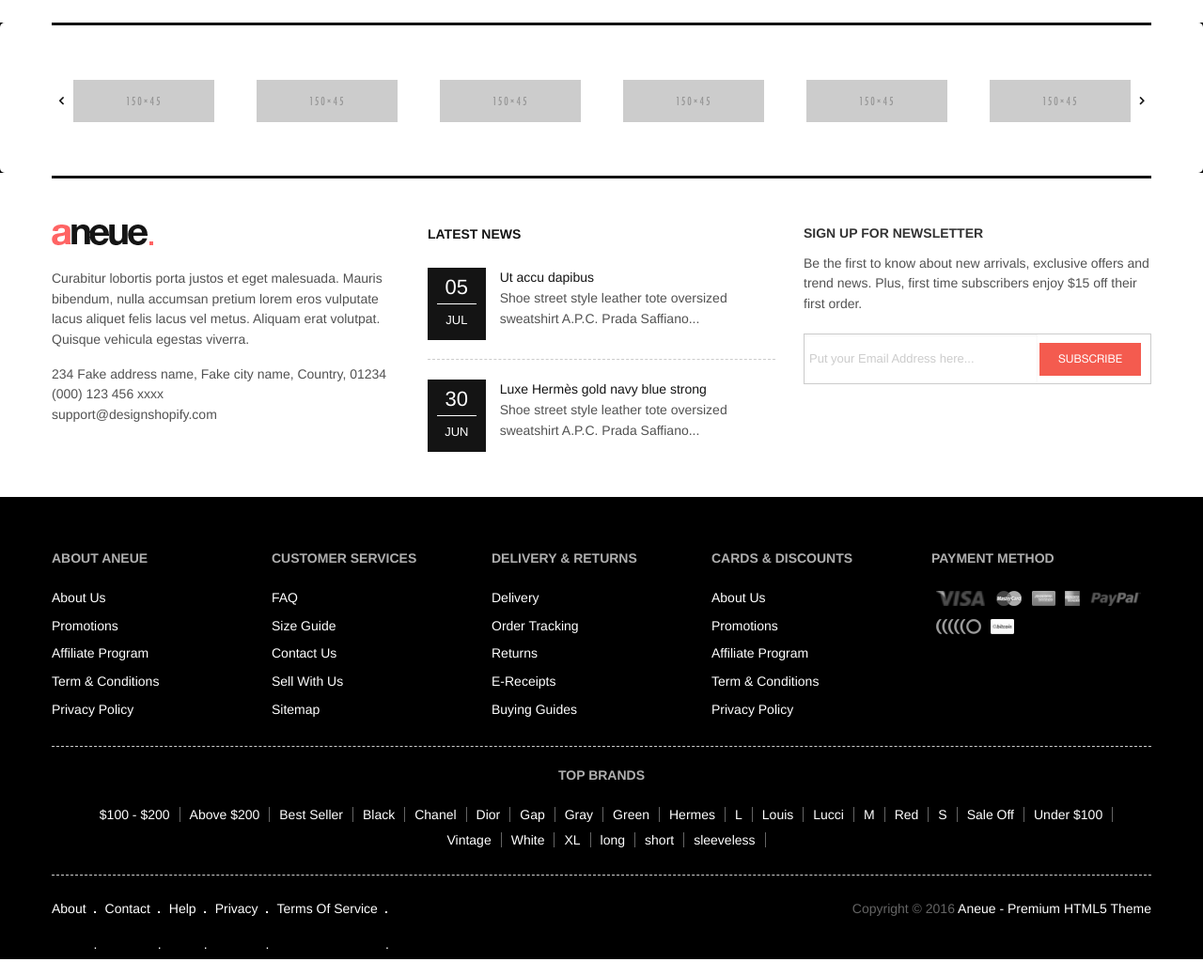
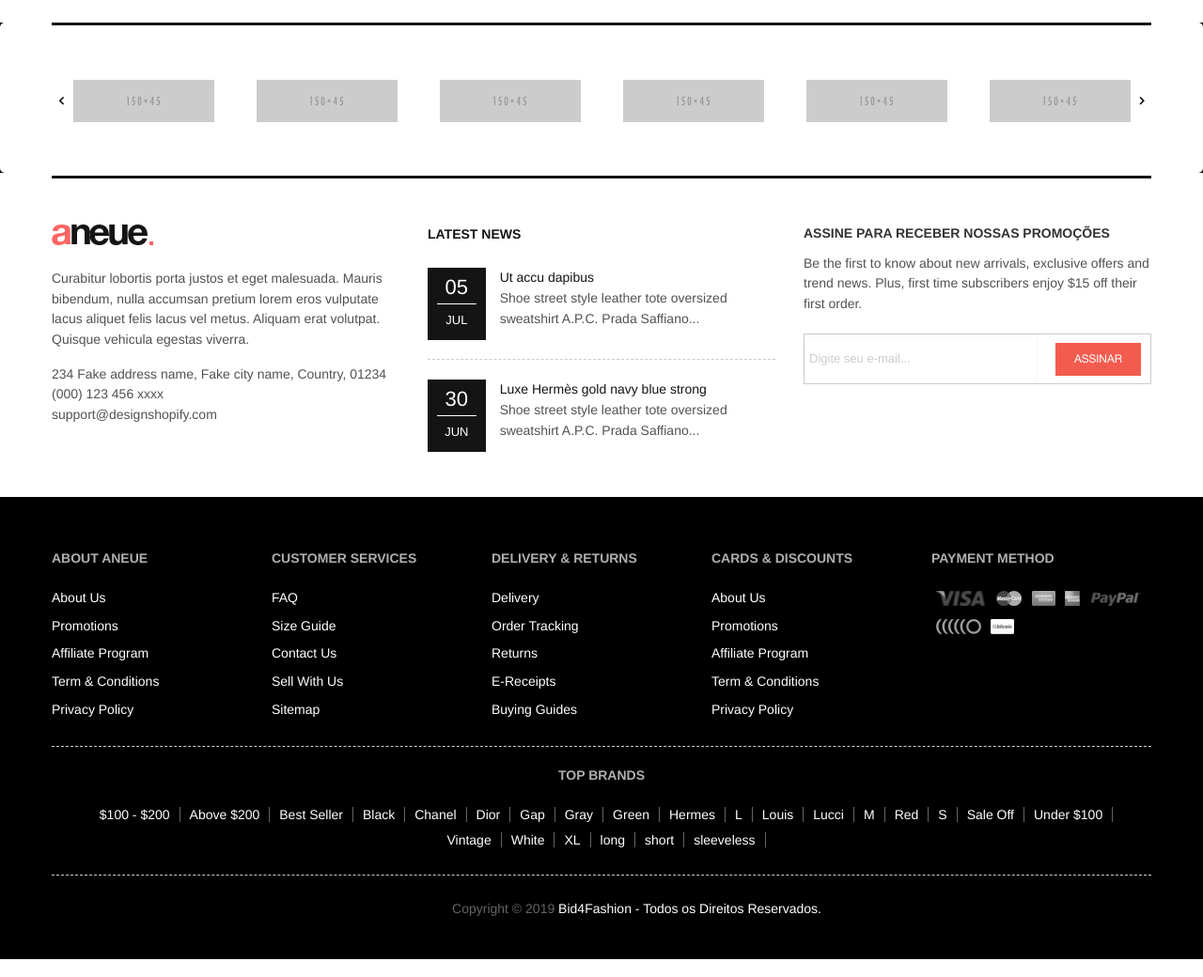
Before and after one commit to fagner-vieira/Bid4Fashion, a PHP site: page /index.php in a window 1280 px wide. Shown: the part 2502-3542 px from the top of the page at 94% size. Run offline with PHP 8.4, Linux system fonts and the light colour scheme.

Commit message:
B4F 06 - Ajustes Footer 01

```diff
--- a/footer.php
+++ b/footer.php
@@ -96,14 +96,14 @@
 							</div>
 							<div class="info_element footer-newsletter col-sm-4">
 								<div class="newsletter-title">
-									<h5>Sign up for Newsletter</h5>
+									<h5>Assine para receber nossas promoções</h5>
 								</div>
 								<div class="newsletter-content">
 									<div class="newsletter-text">
 										Be the first to know about new arrivals, exclusive offers and trend news. Plus, first time subscribers enjoy $15 off their first order.
 									</div>
 									<form action="#" method="post" id="mc-embedded-subscribe-form" name="mc-embedded-subscribe-form" target="_blank">
-										<input type="email" value="" placeholder="Put your Email Address here..." name="EMAIL" id="mail"><input type="submit" class="btn newsletter" value="Subscribe" name="subscribe" id="subscribe">
+										<input type="email" value="" placeholder="Digite seu e-mail..." name="EMAIL" id="mail"><input type="submit" class="btn newsletter" value="Assinar" name="subscribe" id="subscribe">
 									</form>
 								</div>
 							</div>
@@ -279,27 +279,8 @@
 				<div class="container">
 					<div class="row">
 						<div class="copy-right-inner">
-							<div class="left-area col-sm-6">
-								<ul class="unstyled">
-									<li>
-									<a href="#"><span>About</span></a>
-									</li>
-									<li>
-									<a href="#"><span>Contact</span></a>
-									</li>
-									<li>
-									<a href="#"><span>Help</span></a>
-									</li>
-									<li>
-									<a href="#"><span>Privacy</span></a>
-									</li>
-									<li>
-									<a href="#"><span>Terms of Service</span></a>
-									</li>
-								</ul>
-							</div>
 							<div class="right-area col-sm-6">
-								 Copyright © 2016 <a href="#" title="">Aneue - Premium HTML5 Theme</a>
+								 Copyright © 2019 <a href="#" title="">Bid4Fashion - Todos os Direitos Reservados.</a>
 							</div>
 						</div>
 					</div>
@@ -309,7 +290,7 @@
 	</footer>
 
 	<!-- Scroll to top -->
-    <div id="scroll-to-top" data-toggle="tooltip" data-placement="top" title="" data-original-title="Scroll to Top" class="off">
+    <div id="scroll-to-top" data-toggle="tooltip" data-placement="top" title="" data-original-title="Voltar ao topo" class="off">
 		<i class="fa fa-angle-up"></i>
     </div>
 
```
